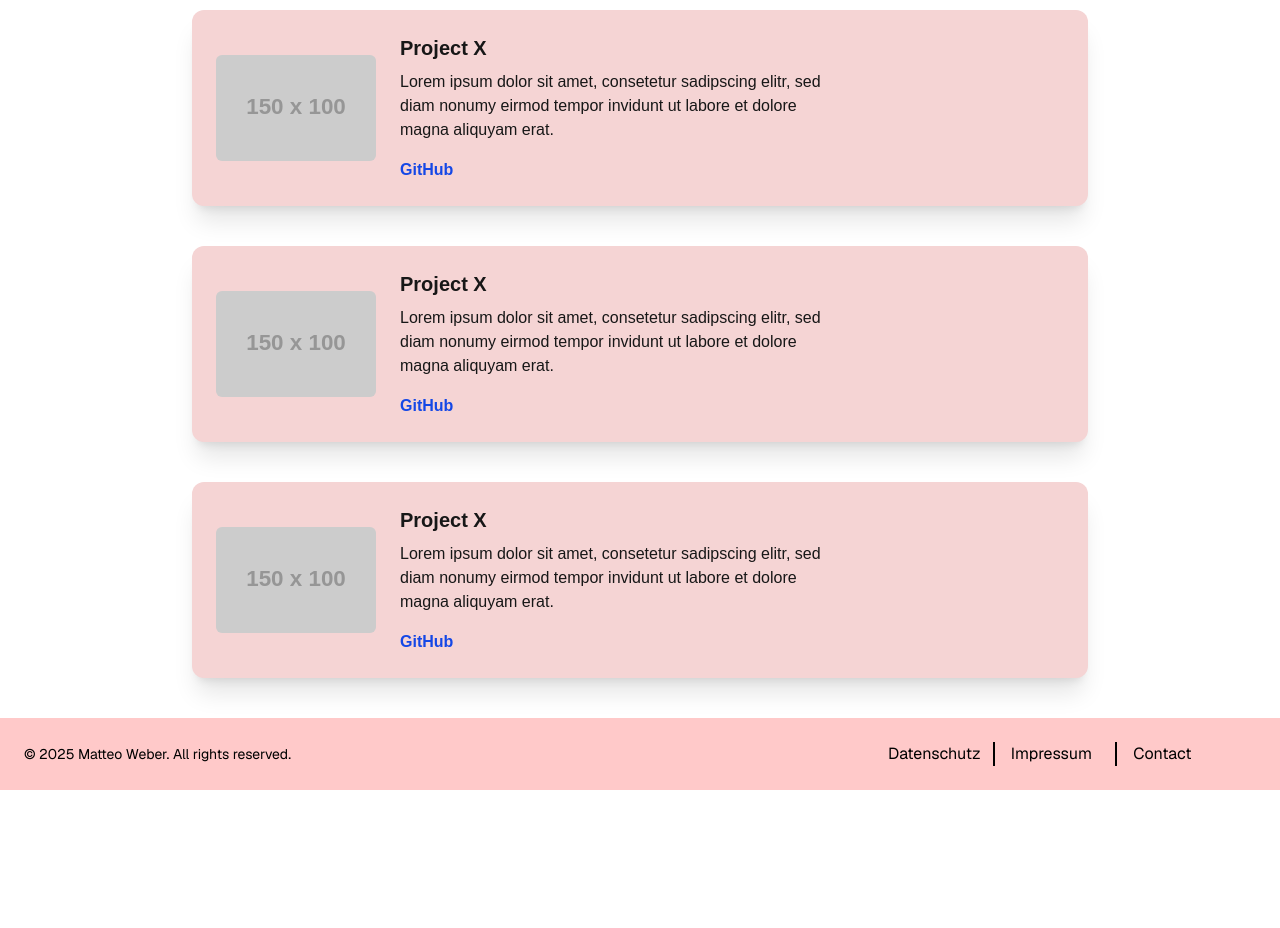
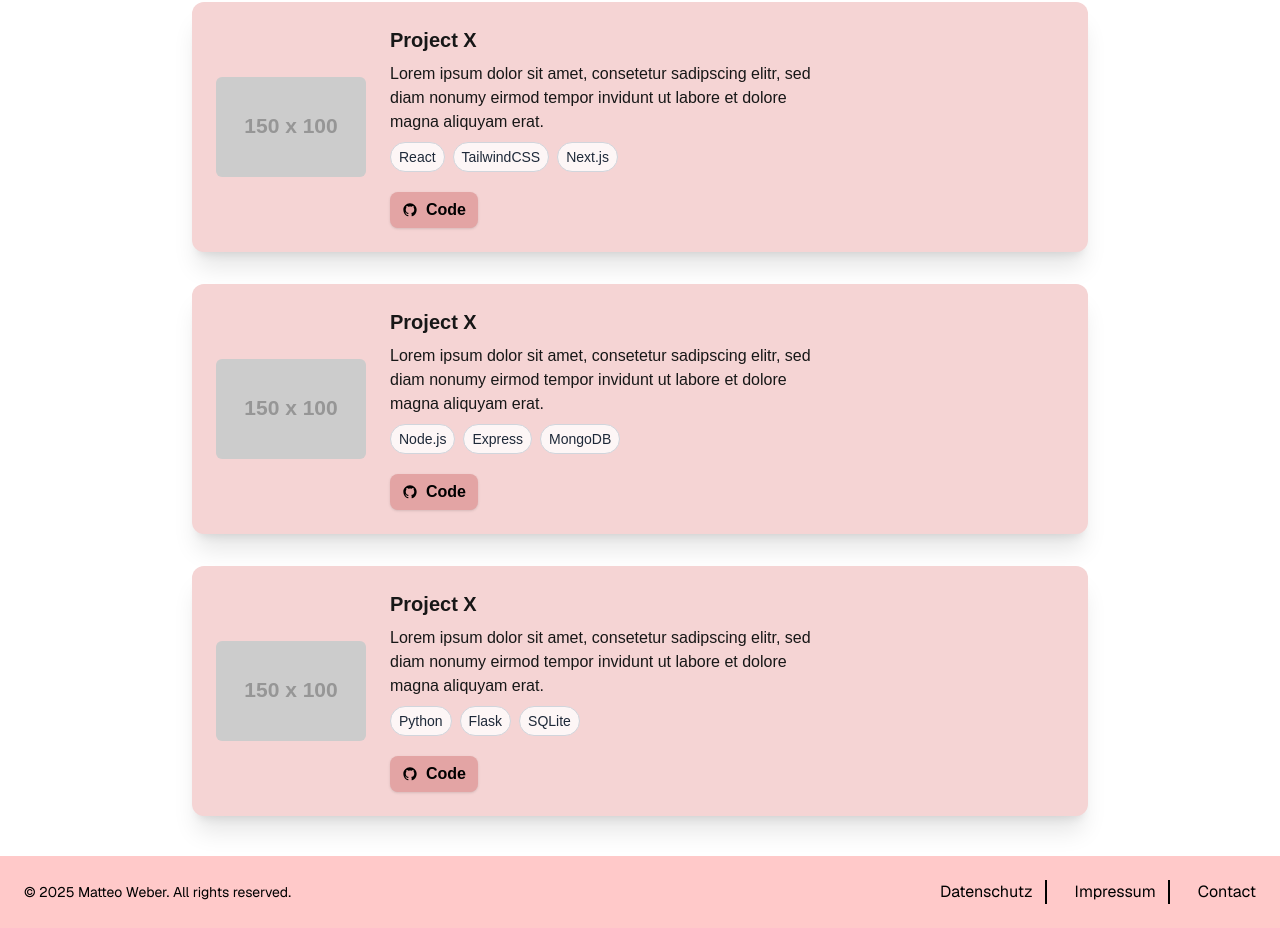
Before and after one commit to mattadosss/Portfolio, a Next.js app: page /projects in a window 1280 px wide. Shown: the part 197-1125 px from the top of the page. Before the commit the page ends 987 px from the top, so only its background shows below. Built offline with nearby package versions, Linux system fonts and the light colour scheme; a web font is replaced by a local one.

Commit message:
update project page

```diff
--- a/app/layout.js
+++ b/app/layout.js
@@ -45,12 +45,12 @@ export default function RootLayout({children}) {
         </main>
 
         <footer className="bg-red-200 text-black p-6 mt-auto font-[Geist]">
-            <div className="container mx-auto flex flex-col md:flex-row justify-between items-center">
-                <p className="text-sm">© 2025 Matteo Weber. All rights reserved.</p>
-                <div className="flex space-x-4 grid grid-cols-3 divide-x-2 divide-black-400">
-                    <Link href="/datenschutz" className="pr-3 hover:underline">Datenschutz</Link>
-                    <Link href="/impressum" className="hover:underline">Impressum</Link>
-                    <Link href="/contact" className="hover:underline">Contact</Link>
+            <div className="container mx-auto flex flex-col items-center md:flex-row md:justify-between md:items-center gap-4 md:gap-0">
+                <p className="text-sm text-center md:text-left">© 2025 Matteo Weber. All rights reserved.</p>
+                <div className="flex flex-col items-center gap-2 md:flex-row md:gap-4 md:divide-x-2 md:divide-black-400">
+                    <Link href="/datenschutz" className="hover:underline md:pr-3 md:first:pl-0">Datenschutz</Link>
+                    <Link href="/impressum" className="hover:underline md:px-3">Impressum</Link>
+                    <Link href="/contact" className="hover:underline md:pl-3">Contact</Link>
                 </div>
             </div>
         </footer>
--- a/app/projects/page.js
+++ b/app/projects/page.js
@@ -1,26 +1,50 @@
 export default function Projects() {
+    // Example technology arrays for each project
+    const techStacks = [
+        ["React", "TailwindCSS", "Next.js"],
+        ["Node.js", "Express", "MongoDB"],
+        ["Python", "Flask", "SQLite"]
+    ];
     return (
-        <div className="mb-10 mt-10">
-            <h1 className="font-[Orbitron] text-3xl mb-10 ml-23">Projects</h1>
-            <div className="flex flex-col items-center justify-center  gap-10">
+        <div className="mb-10 mt-10 px-4 sm:px-6 md:px-8">
+            <h1 className="font-[Orbitron] text-2xl sm:text-3xl mb-8 text-center">Projects</h1>
+            <div className="flex flex-col items-center justify-center gap-8">
                 {[1, 2, 3].map((_, index) => (
                     <div
                         key={index}
-                        className="bg-[#f5d4d4] w-full max-w-4xl max-h-15xl p-6 rounded-xl shadow-xl transform transition-transform duration-300 ease-in-out hover:-translate-y-2 flex items-center gap-6"
+                        className="bg-[#f5d4d4] w-full max-w-4xl p-4 sm:p-6 rounded-xl shadow-xl transform transition-transform duration-300 ease-in-out hover:-translate-y-2 flex flex-col sm:flex-row items-center gap-4 sm:gap-6"
                     >
                         <img
                             src="https://placehold.co/150x100"
                             alt="Project"
-                            className="w-40 h-auto rounded-md"
+                            className="w-full sm:w-40 h-auto rounded-md mb-4 sm:mb-0"
                         />
-                        <div className="flex flex-col text-left">
-                            <h2 className="text-xl font-semibold mb-2">Project X</h2>
-                            <p className="max-w-md mb-4">
+                        <div className="flex flex-col text-left w-full">
+                            <h2 className="text-lg sm:text-xl font-semibold mb-2">Project X</h2>
+                            <p className="max-w-full sm:max-w-md mb-2 text-sm sm:text-base">
                                 Lorem ipsum dolor sit amet, consetetur sadipscing elitr, sed diam nonumy eirmod tempor
                                 invidunt ut labore et dolore magna aliquyam erat.
                             </p>
-                            <a href="#" className="hover:underline font-semibold text-blue-700">
-                                GitHub
+                            {/* Technology tags */}
+                            <div className="flex flex-wrap gap-2 mb-4">
+                                {techStacks[index].map((tech) => (
+                                    <span key={tech} className="bg-white/80 text-xs sm:text-sm text-gray-800 px-2 py-1 rounded-full border border-gray-300 font-medium">
+                                        {tech}
+                                    </span>
+                                ))}
+                            </div>
+                            <a
+                                href="#"
+                                className="inline-flex items-center gap-2 bg-[#e3a4a4] hover:bg-blue-200 text-black font-semibold px-3 py-1.5 rounded-lg shadow-sm transition-colors duration-200 text-sm sm:text-base mt-1 w-fit"
+                                target="_blank"
+                                rel="noopener noreferrer"
+                                aria-label="View code on GitHub"
+                            >
+                                {/* GitHub SVG icon */}
+                                <svg xmlns="http://www.w3.org/2000/svg" viewBox="0 0 24 24" fill="currentColor" className="w-4 h-4">
+                                    <path d="M12 2C6.477 2 2 6.484 2 12.021c0 4.428 2.865 8.186 6.839 9.504.5.092.682-.217.682-.483 0-.237-.009-.868-.014-1.703-2.782.605-3.369-1.342-3.369-1.342-.454-1.157-1.11-1.465-1.11-1.465-.908-.62.069-.608.069-.608 1.004.07 1.532 1.032 1.532 1.032.892 1.53 2.341 1.088 2.91.832.092-.647.35-1.088.636-1.339-2.221-.253-4.555-1.113-4.555-4.951 0-1.093.39-1.988 1.029-2.688-.103-.253-.446-1.272.098-2.65 0 0 .84-.27 2.75 1.025A9.564 9.564 0 0 1 12 6.844c.85.004 1.705.115 2.504.337 1.909-1.295 2.748-1.025 2.748-1.025.546 1.378.202 2.397.1 2.65.64.7 1.028 1.595 1.028 2.688 0 3.847-2.337 4.695-4.566 4.944.359.309.678.92.678 1.855 0 1.338-.012 2.419-.012 2.749 0 .268.18.579.688.481C19.138 20.203 22 16.447 22 12.021 22 6.484 17.523 2 12 2z" />
+                                </svg>
+                                Code
                             </a>
                         </div>
                     </div>
```
